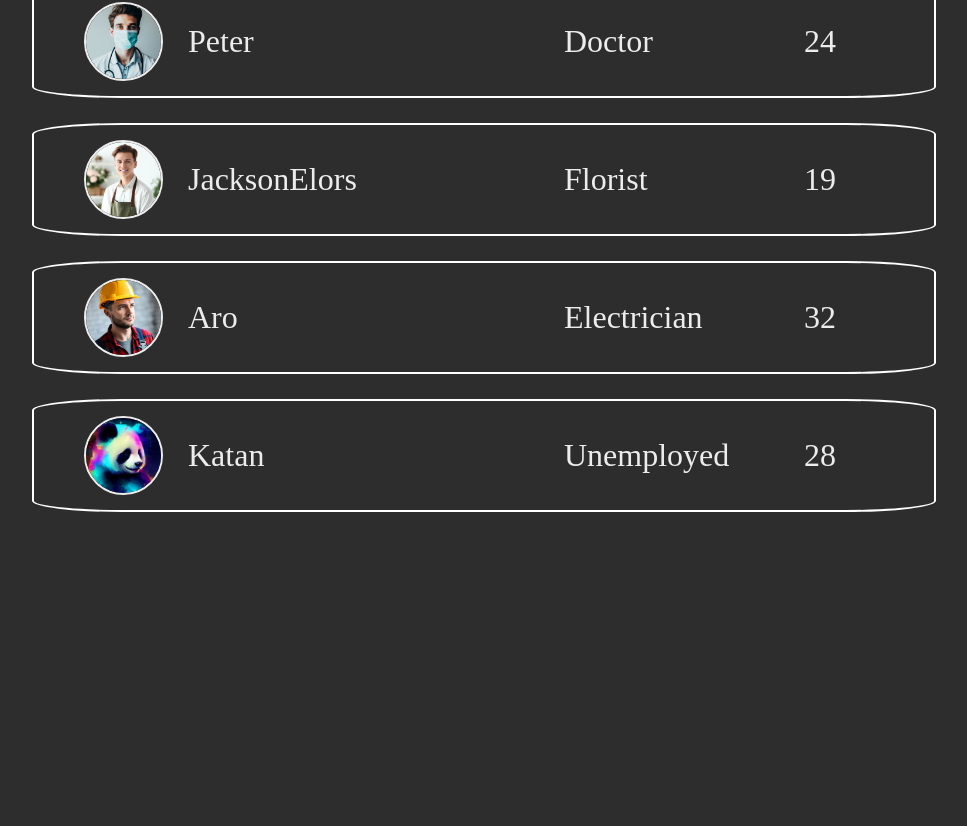
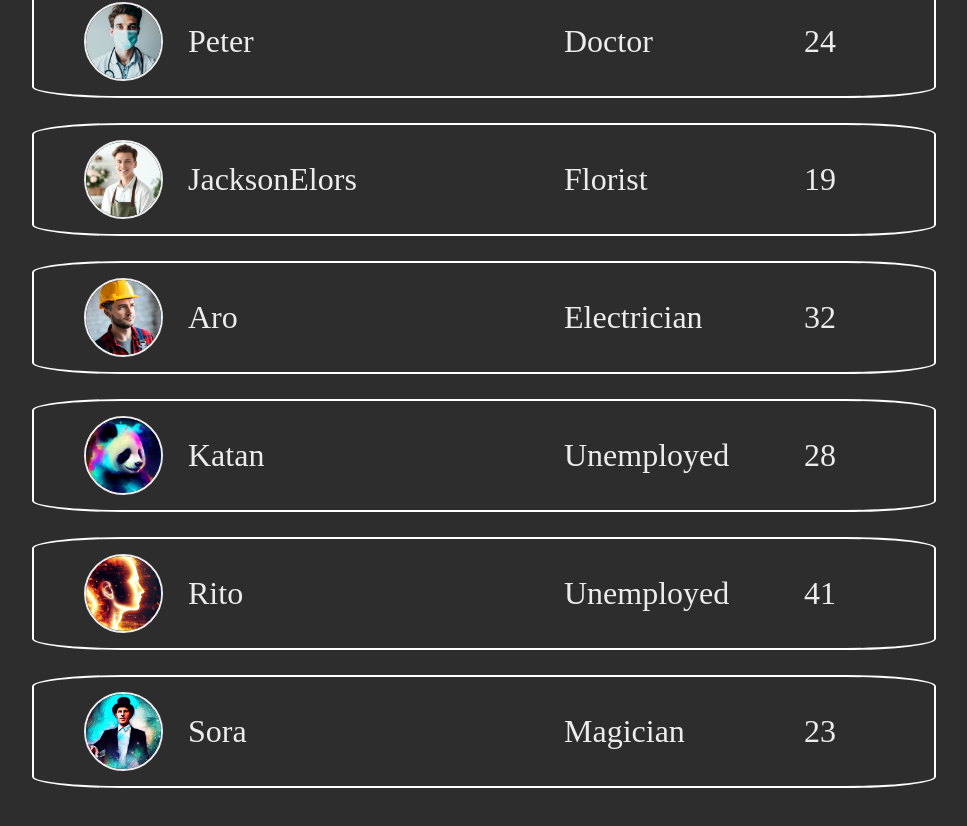
Before and after one commit to ArminasAcas/React-profile-list, a React (Vite) app: page / in a window 1280 px wide. Shown: the part 212-1038 px from the top of the page, without its empty margins (156-1123 px from the left). Before the commit the page ends 800 px from the top, so only its background shows below. Built offline with nearby package versions, Linux system fonts and the light colour scheme.

Commit message:
added extra profiles

```diff
--- a/src/css/ProfileListComponent.css
+++ b/src/css/ProfileListComponent.css
@@ -3,7 +3,7 @@
     align-items: center;
     flex-direction: column;
     gap: 25px 0px;
-    margin-top: 50px;
+    margin: 50px 0 50px 0;
     width: 800px;
 }
 
--- a/src/globals/DummyData.ts
+++ b/src/globals/DummyData.ts
@@ -27,4 +27,18 @@ export let profiles = [
         profession: "Unemployed",
         age: 28,
     },
+    {
+        id: 4,
+        imageUrl: "/images/img5.jpg",
+        username: "Rito",
+        profession: "Unemployed",
+        age: 41,
+    },
+    {
+        id: 5,
+        imageUrl: "/images/img6.jpg",
+        username: "Sora",
+        profession: "Magician",
+        age: 23,
+    }
 ]
```
Also changed, not shown: public/images/img5.jpg (added), public/images/img6.jpg (added).
